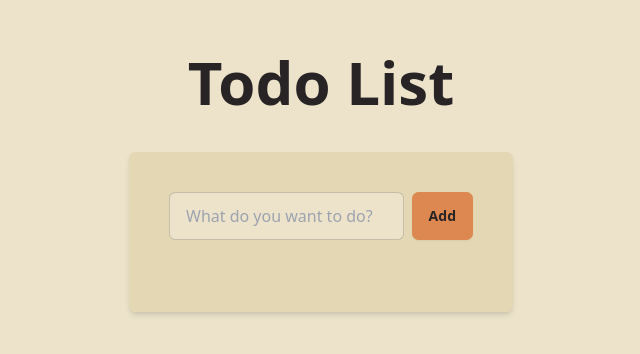
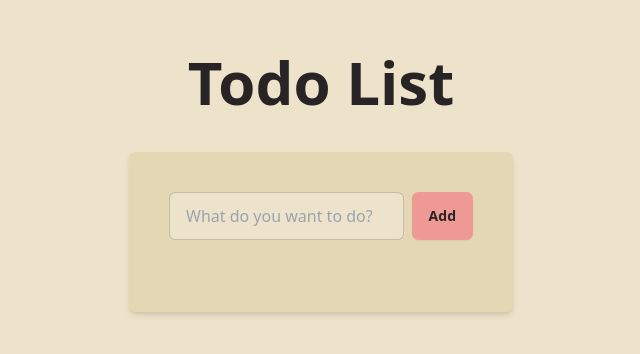
Before and after one commit to leanghok120/Todoey, a React (Vite) app: page / in a window 1280 px wide. Shown: the part 218-572 px from the top of the page, without its empty margins (319-959 px from the left). Built offline with nearby package versions, Linux system fonts and the light colour scheme.

Commit message:
Use form instead of div

```diff
--- a/src/Todo.jsx
+++ b/src/Todo.jsx
@@ -17,7 +17,8 @@ function Todo() {
     setNewTask(event.target.value);
   };
 
-  const addTask = () => {
+  const addTask = (e) => {
+    e.preventDefault();
     if (newTask.trim()) {
       setTasks((prevTasks) => [...prevTasks, newTask]);
       setNewTask("");
@@ -30,7 +31,7 @@ function Todo() {
 
   return (
     <div className="rounded-box max-w-96 mt-10 bg-base-200 p-10 shadow-md">
-      <div className="flex gap-2">
+      <form className="flex gap-2" onSubmit={addTask}>
         <input
           type="text"
           placeholder="What do you want to do?"
@@ -38,10 +39,8 @@ function Todo() {
           value={newTask}
           onChange={handleChange}
         />
-        <button className="btn btn-accent" onClick={addTask}>
-          Add
-        </button>
-      </div>
+        <button className="btn btn-primary">Add</button>
+      </form>
       <ul
         className="w-full mt-8 flex flex-col gap-2"
         id="todo-container"
```
